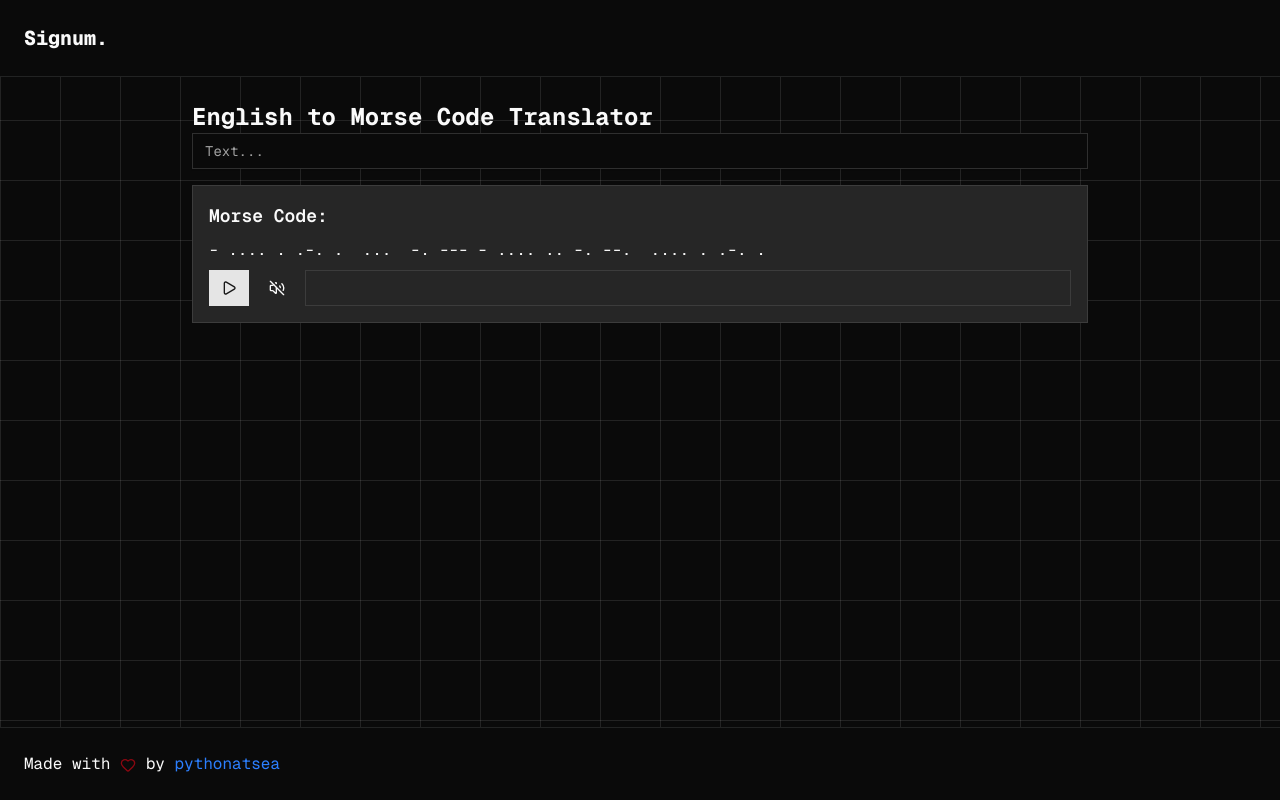
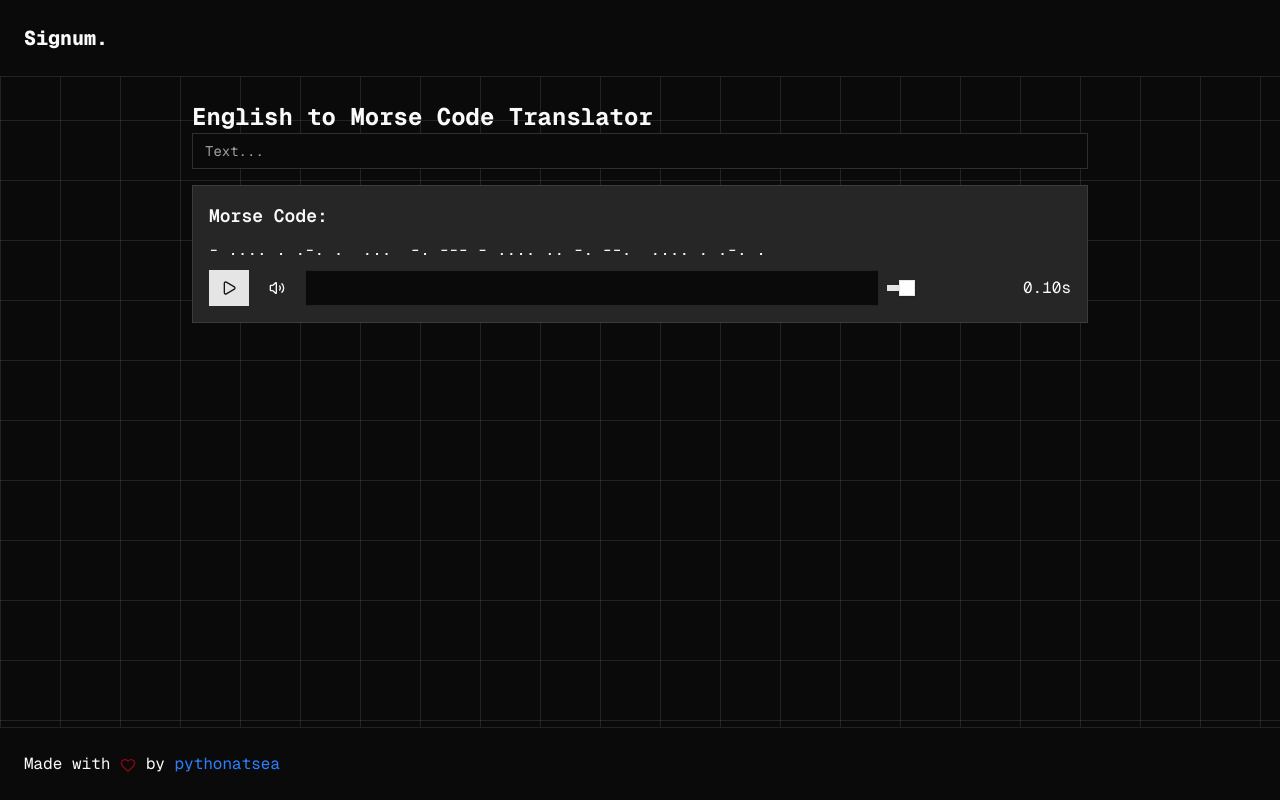
Before and after one commit to PythonAtSea/signum, a Next.js app: page /eng-to-morse in a window 1280 px wide. Built offline with nearby package versions, Linux system fonts and the light colour scheme; a web font is replaced by a local one.

Commit message:
feat: add slider component to Morse code page

```diff
--- a/package.json
+++ b/package.json
@@ -9,6 +9,7 @@
     "lint": "eslint"
   },
   "dependencies": {
+    "@radix-ui/react-slider": "^1.3.6",
     "@radix-ui/react-slot": "^1.2.3",
     "class-variance-authority": "^0.7.1",
     "clsx": "^2.1.1",
--- a/src/app/eng-to-morse/page.tsx
+++ b/src/app/eng-to-morse/page.tsx
@@ -1,26 +1,32 @@
 "use client";
 import { Button } from "@/components/ui/button";
 import { Input } from "@/components/ui/input";
+import { Slider } from "@/components/ui/slider";
 import { Play, Volume2, VolumeOff, Square } from "lucide-react";
 import { useEffect, useState } from "react";
 
 export default function Page() {
   const [text, setText] = useState("");
   const [morse, setMorse] = useState("");
-  const [audio, setAudio] = useState(false);
+  const [audio, setAudio] = useState(true);
   const [isPlaying, setIsPlaying] = useState(false);
   const [currentOscillator, setCurrentOscillator] =
     useState<OscillatorNode | null>(null);
-  const [beepBackground, setBeepBackground] = useState("bg-muted");
+  const [beepBackground, setBeepBackground] = useState("bg-background");
   const [backgroundTimeouts, setBackgroundTimeouts] = useState<number[]>([]);
+  const [unit, setUnit] = useState(0.1);
+  const [audioContext, setAudioContext] = useState<AudioContext | null>(null);
 
-  const audioContext = new (window.AudioContext ||
-    // eslint-disable-next-line @typescript-eslint/no-explicit-any
-    (window as any).webkitAudioContext)();
-  const oscillator = audioContext.createOscillator();
-  const gainNode = audioContext.createGain();
-  oscillator.connect(gainNode);
-  gainNode.connect(audioContext.destination);
+  useEffect(() => {
+    const context = new (window.AudioContext ||
+      // eslint-disable-next-line @typescript-eslint/no-explicit-any
+      (window as any).webkitAudioContext)();
+    setAudioContext(context);
+
+    return () => {
+      context.close();
+    };
+  }, []);
 
   const morseDictionary: { [key: string]: string } = {
     A: ".-",
@@ -82,7 +88,7 @@
   }, [text]);
 
   const playMorseCode = async () => {
-    if (isPlaying) return;
+    if (isPlaying || !audioContext) return;
     backgroundTimeouts.forEach(clearTimeout);
     setBackgroundTimeouts([]);
     await audioContext.resume();
@@ -94,7 +100,6 @@
     gainNode.gain.value = 0;
 
     let time = audioContext.currentTime;
-    const unit = 0.1;
     let totalTime = 0;
 
     morse.split("").forEach((symbol) => {
@@ -119,7 +124,7 @@
     oscillator.onended = () => {
       setIsPlaying(false);
       setCurrentOscillator(null);
-      setBeepBackground("bg-muted");
+      setBeepBackground("bg-background");
       backgroundTimeouts.forEach(clearTimeout);
       setBackgroundTimeouts([]);
     };
@@ -143,7 +148,7 @@
           }
           newTimeouts.push(
             setTimeout(
-              () => setBeepBackground("bg-muted"),
+              () => setBeepBackground("bg-background"),
               (time - audioContext.currentTime) * 1000
             ) as unknown as number
           );
@@ -165,7 +170,7 @@
           }
           newTimeouts.push(
             setTimeout(
-              () => setBeepBackground("bg-muted"),
+              () => setBeepBackground("bg-background"),
               (time - audioContext.currentTime) * 1000
             ) as unknown as number
           );
@@ -219,12 +224,22 @@
               onClick={() => setAudio(!audio)}
               variant="ghost"
               className="ml-2"
+              disabled={isPlaying}
             >
               {audio ? <Volume2 /> : <VolumeOff />}
             </Button>
             <div
               className={`flex-1 ${beepBackground} h-9 ml-2 border border-border`}
-            ></div>
+            />
+            <Slider
+              value={[unit]}
+              onValueChange={(value) => setUnit(value[0])}
+              min={0.05}
+              max={0.5}
+              step={0.01}
+              className="w-32 mx-2"
+            />
+            <div>{unit.toFixed(2)}s</div>
           </div>
         </div>
       )}
--- /dev/null
+++ b/src/components/ui/slider.tsx
@@ -0,0 +1,63 @@
+"use client";
+
+import * as React from "react";
+import * as SliderPrimitive from "@radix-ui/react-slider";
+
+import { cn } from "@/lib/utils";
+
+function Slider({
+  className,
+  defaultValue,
+  value,
+  min = 0,
+  max = 100,
+  ...props
+}: React.ComponentProps<typeof SliderPrimitive.Root>) {
+  const _values = React.useMemo(
+    () =>
+      Array.isArray(value)
+        ? value
+        : Array.isArray(defaultValue)
+        ? defaultValue
+        : [min, max],
+    [value, defaultValue, min, max]
+  );
+
+  return (
+    <SliderPrimitive.Root
+      data-slot="slider"
+      defaultValue={defaultValue}
+      value={value}
+      min={min}
+      max={max}
+      className={cn(
+        "relative flex w-full touch-none items-center select-none data-[disabled]:opacity-50 data-[orientation=vertical]:h-full data-[orientation=vertical]:min-h-44 data-[orientation=vertical]:w-auto data-[orientation=vertical]:flex-col",
+        className
+      )}
+      {...props}
+    >
+      <SliderPrimitive.Track
+        data-slot="slider-track"
+        className={cn(
+          "bg-muted relative grow overflow-hidden data-[orientation=horizontal]:h-1.5 data-[orientation=horizontal]:w-full data-[orientation=vertical]:h-full data-[orientation=vertical]:w-1.5"
+        )}
+      >
+        <SliderPrimitive.Range
+          data-slot="slider-range"
+          className={cn(
+            "bg-primary absolute data-[orientation=horizontal]:h-full data-[orientation=vertical]:w-full"
+          )}
+        />
+      </SliderPrimitive.Track>
+      {Array.from({ length: _values.length }, (_, index) => (
+        <SliderPrimitive.Thumb
+          data-slot="slider-thumb"
+          key={index}
+          className="border-primary ring-ring/50 block size-4 shrink-0 border bg-white shadow-sm transition-[color,box-shadow] hover:ring-4 focus-visible:ring-4 focus-visible:outline-hidden disabled:pointer-events-none disabled:opacity-50"
+        />
+      ))}
+    </SliderPrimitive.Root>
+  );
+}
+
+export { Slider };
```
Also changed, not shown: 1 other file (tests, documents, lock files or other folders).
